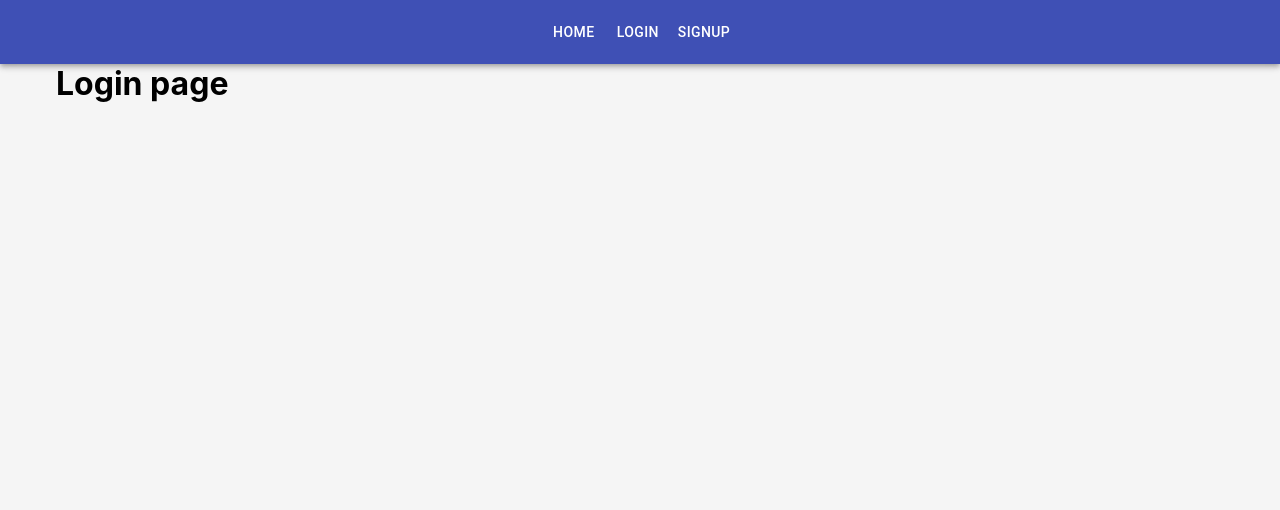
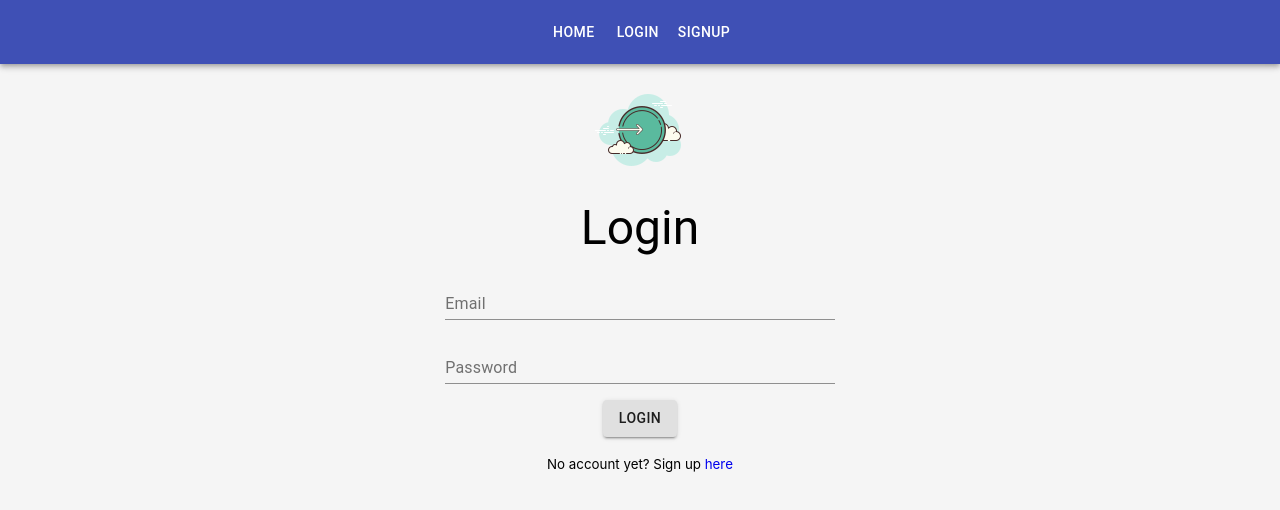
Before and after one commit to ViacheslavBurlaka/social-media-app_client, a React (Create React App) app: page /login in a window 1280 px wide. Shown: the top 510 px of the page. Built offline with nearby package versions, Linux system fonts and the light colour scheme.

Commit message:
04 added login form: handle input change and submit, handle errors, redirect to home after success logining

```diff
--- a/src/App.scss
+++ b/src/App.scss
@@ -1,7 +1,7 @@
 .Container {
   max-width: 1200px;
   margin: 0 auto;
-  padding: 0 1rem;
+  padding: 1rem;
 
   .MuiGrid-spacing-xs-1 {
     margin-top: 0;
--- a/src/pages/Login.js
+++ b/src/pages/Login.js
@@ -1,11 +1,158 @@
-import React from 'react';
+import React, {useState} from 'react';
+import PropTypes from 'prop-types';
+import LoginIcon from '../assets/images/login.png';
+import axios from "axios";
+import {Link, Redirect} from "react-router-dom";
 
-const Login = () => {
+// MUI stuff
+import withStyles from "@material-ui/core/styles/withStyles";
+import Grid from "@material-ui/core/Grid";
+import Typography from "@material-ui/core/Typography";
+import TextField from "@material-ui/core/TextField";
+import Button from "@material-ui/core/Button";
+import CircularProgress from '@material-ui/core/CircularProgress';
+
+
+const styles = {
+  form: {
+    textAlign: 'center'
+  },
+  textField: {
+    marginBottom: 16,
+  },
+  button: {
+    marginBottom: 16,
+  },
+  icon: {
+    marginBottom: 16,
+  },
+  pageTitle: {
+    marginBottom: 16,
+  },
+  customError: {
+    color: 'red',
+    fontSize: '0.75rem',
+    marginBottom: 16,
+  }
+}
+
+const Login = ({classes}) => {
+  const initialState = {
+    email: '',
+    password: '',
+    errors: {}
+  }
+
+  const [state, setState] = useState(initialState)
+
+  const [loading, setLoading] = useState(false);
+
+  const [isLogined, setIsLogined] = useState(false);
+
+  // Handle input changes
+  const handleChange = (event) => {
+    const {name, value} = event.target;
+    setState(prevState => ({
+      ...prevState,
+      [name]: value
+    }));
+  }
+
+  // Handle submit
+  function handleSubmit(event) {
+    event.preventDefault();
+    setLoading(true);
+
+    const userData = {
+      email: state.email,
+      password: state.password,
+    }
+
+    axios
+      .post('/login', userData)
+      .then(res => {
+        console.log(res.data);
+        setLoading(false);
+        setIsLogined(true);
+      })
+      .catch(err => {
+        console.error(err.response.data);
+        setState(prevState => ({
+          ...prevState,
+          errors: err.response.data
+        }));
+        setLoading(false)
+      })
+  }
+
+  // Redirect to home page after successful login
+  if (isLogined) {
+    return <Redirect to="/"/>;
+  }
+
+  const {errors} = state;
+
   return (
-    <div>
-      <h1>Login page</h1>
-    </div>
+    <Grid container className={classes.form} justify="center">
+      <Grid item sm={4}>
+        <img src={LoginIcon} alt="login" className={classes.icon}/>
+        <Typography
+          variant="h3"
+          className={classes.pageTitle}
+        >
+          Login
+        </Typography>
+        <form noValidate onSubmit={handleSubmit}>
+          <TextField
+            id="email"
+            name="email"
+            label="Email"
+            type="email"
+            className={classes.textField}
+            value={state.email}
+            onChange={handleChange}
+            fullWidth
+            helperText={errors.email}
+            error={!!errors.email}
+          />
+          <TextField
+            id="password"
+            name="password"
+            label="Password"
+            type="password"
+            className={classes.textField}
+            value={state.password}
+            onChange={handleChange}
+            fullWidth
+            helperText={errors.password}
+            error={!!errors.password}
+          />
+          {(errors.general || errors.error) && (
+            <Typography
+              variant="body2"
+              className={classes.customError}
+            >
+              {errors.general || errors.error}
+            </Typography>
+          )}
+
+          {
+            loading
+              ? <CircularProgress color="secondary"/>
+              : <Button type="submit" variant="contained" className={classes.button}>Login</Button>
+          }
+          <br/>
+          <small>
+            No account yet? Sign up <Link to="/signup">here</Link>
+          </small>
+        </form>
+      </Grid>
+    </Grid>
   );
 };
 
-export default Login;
+Login.propTypes = {
+  classes: PropTypes.object.isRequired,
+}
+
+export default withStyles(styles)(Login);
```
Also changed, not shown: package.json (+3 -4 lines), src/assets/images/login.png (added).
